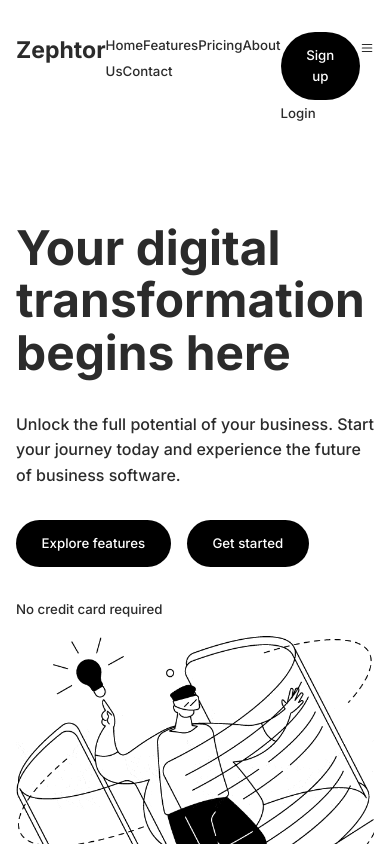
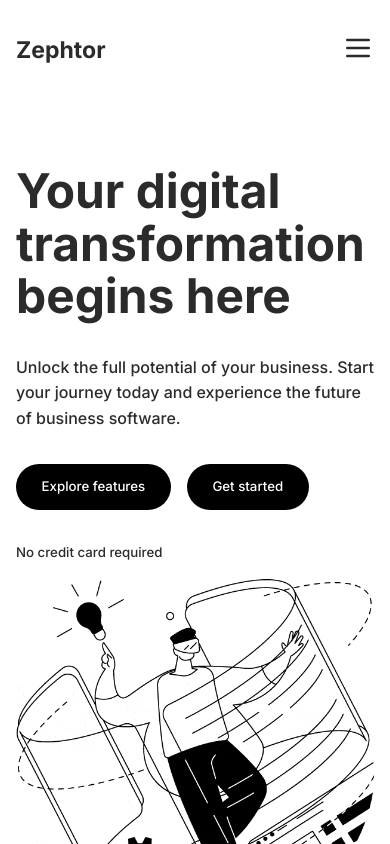
Before and after one commit to fagbenjaenoch/mini-frontend-projects, a React (Vite) app: page /example-landing-page in a window 390 px wide. Shown: the top 844 px of the page. Built offline with nearby package versions, Linux system fonts and the light colour scheme.

Commit message:
made minor fixes to mobile version

```diff
--- a/src/pages/ExampleLandingPage/index.jsx
+++ b/src/pages/ExampleLandingPage/index.jsx
@@ -15,7 +15,7 @@ export default function ExampleLandingPage() {
 			<nav>
 				<BrandIcon />
 
-				<div className="nav-links">
+				<div className="nav-links desktop-only">
 					<a href="#">Home</a>
 					<a href="#">Features</a>
 					<a href="#">Pricing</a>
@@ -23,7 +23,7 @@ export default function ExampleLandingPage() {
 					<a href="#">Contact</a>
 				</div>
 
-				<div className="buttons">
+				<div className="buttons desktop-only">
 					<button type="button" className="cta-btn">
 						Sign up
 					</button>
--- a/src/pages/ExampleLandingPage/main.css
+++ b/src/pages/ExampleLandingPage/main.css
@@ -76,6 +76,14 @@ nav {
   justify-content: space-between;
 }
 
+.mobile-only {
+  display: block;
+}
+
+.desktop-only {
+  display: none;
+}
+
 .brand-icon {
   font-size: var(--text-size-xl);
   font-weight: 700;
@@ -133,9 +141,12 @@ nav {
   gap: 2rem;
 }
 
-/* .section-with-img.reverse {
-  flex-direction: column-reverse;
-} */
+.section-with-img>.section-content {
+  display: flex;
+  flex-direction: column;
+  align-items: flex-start;
+  gap: 1rem;
+}
 
 .section.last {
   margin-top: 8rem;
@@ -183,6 +194,10 @@ footer a {
 
   .mobile-only {
     display: none;
+  }
+
+  .desktop-only {
+    display: flex;
   }
 
   nav {
@@ -247,9 +262,6 @@ footer a {
 
   .section-with-img>.section-content {
     flex-basis: 30rem;
-    display: flex;
-    flex-direction: column;
-    align-items: flex-start;
     gap: 2rem;
   }
 
```
